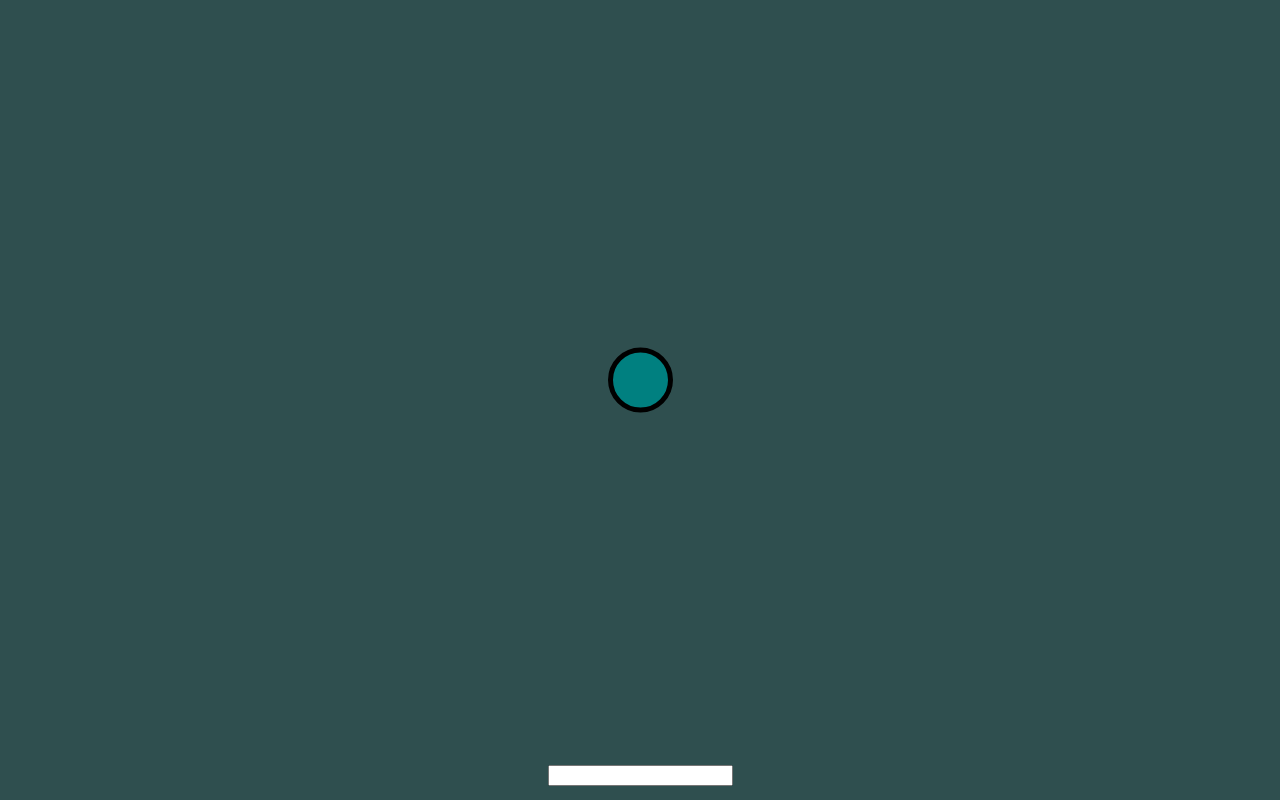
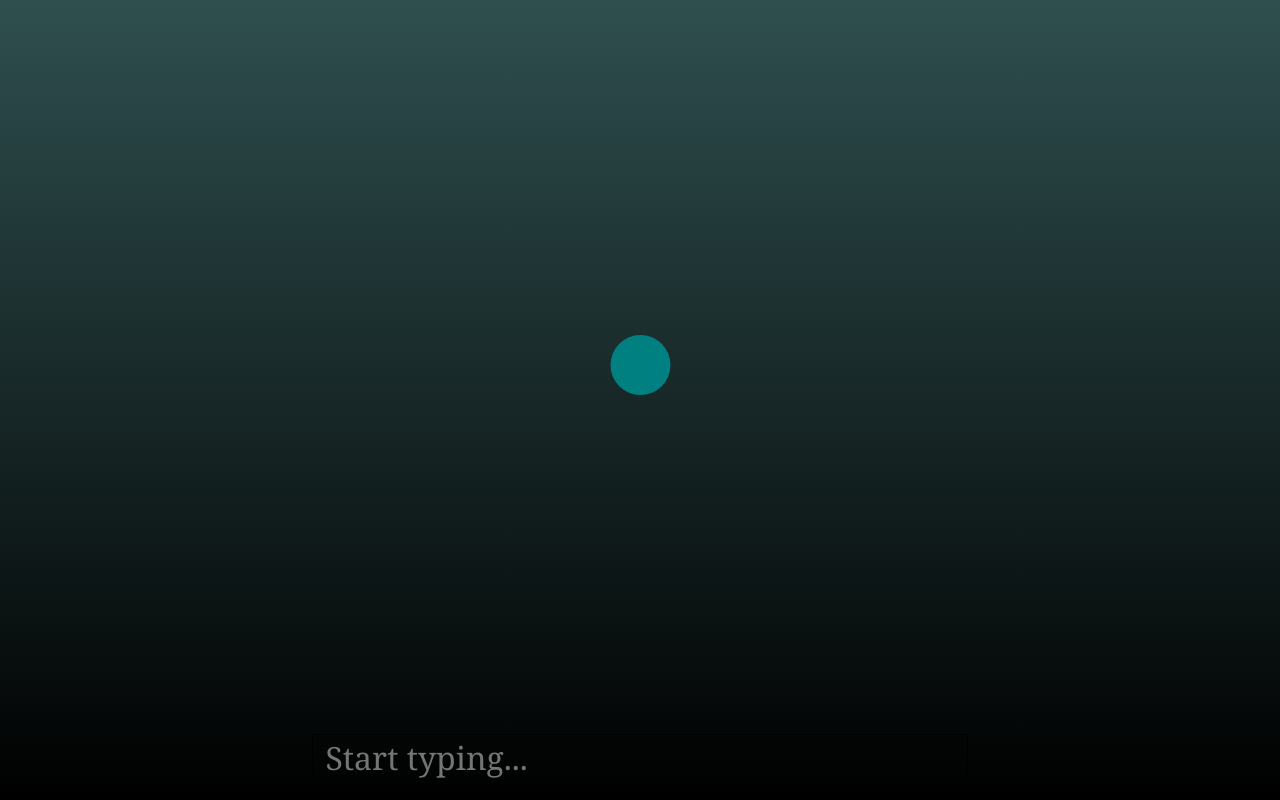
Before and after one commit to hyobokim/TrieBoard, a React (Create React App) app in the folder trieboard/: page / in a window 1280 px wide. Built offline with nearby package versions, Linux system fonts and the light colour scheme.

Commit message:
Changed background, added color highlights

```diff
--- a/trieboard/src/Components/ForceGraph/index.js
+++ b/trieboard/src/Components/ForceGraph/index.js
@@ -3,14 +3,26 @@ import TypeInput from "../TypeInput";
 import Trie from "../prefixTree";
 import * as d3 from "d3";
 
+/**
+ * Defining node types. Start nodes are the first letters in a word, end are the last letters, and middle
+ * are every node in between
+ */
+const NodeTypes = {
+    Start: "start",
+    End: "end",
+    Middle: "middle"
+}
+
 const ForceGraph = () => {
-    var margin = {top: 0, right: 5, bottom: 40, left: 100},
+    var margin = {top: 0, right: 5, bottom: 70, left: 100},
         width = window.innerWidth - margin.left - margin.right,
         height = window.innerHeight -margin.top - margin.bottom,
         node_radius = 30,
         text_size = "2em";
 
     const letterColors = {
+        // o and x and y are similar
+        // q and z are similar
         '': '#008080',
         'a': '#FF0000',
         'b': "#FF7F00",
@@ -33,7 +45,7 @@ const ForceGraph = () => {
         's': '#4F8F23',
         't': "#23628F",
         'u': '#6B238F',
-        'v': "#000000",
+        'v': "#2F4F4F",
         'w': '#737373',
         'x': "#CCCCCC",
         'y': '#E7E9B9',
@@ -42,7 +54,7 @@ const ForceGraph = () => {
     const [data, setData] = useState(
         // Data is ordered sequentially, i.e. most recent data is at the end of list
         {
-            "nodes": [{"id": "", "text": "", "group": "", "current": false, "endOfWord": false}],
+            "nodes": [{"id": "", "text": "", "group": "", "current": false, "endOfWord": false, "position": NodeTypes.Middle}],
             "links": []
         }
         );
@@ -76,17 +88,19 @@ const ForceGraph = () => {
         // add the text
         const nodeText = enteredNodeTextGroup
         .append("text")
-        .text(d => d.text)
+        .text(d => d.position === NodeTypes.Start ? d.text.toUpperCase() :  d.text)
         .attr("font-size", text_size)
         .style("dominant-baseline", "middle") // vertical alignment
         .style("text-anchor", "middle")       // horizontal alignment
 
+        // Select last two nodes to update
         const circleSelector = data.nodes.length > 2 ? `#${data.nodes.slice(-1)[0].id}, #${data.nodes.slice(-2)[0].id}` : "circle"
+
         // Style the circles
         svg.selectAll(circleSelector)
         .style("fill",  d => letterColors[d.id.slice(0, 1)])
-        .style("stroke", d => d.current ? "yellow" : "black")
-        .style("stroke-width", "5");
+        .style("stroke", d => d.current ? "yellow" : d.position === NodeTypes.Start ? "orange" : "black")
+        .style("stroke-width", d => (d.position === NodeTypes.Middle && !d.current) ? "0" : "5");
         node.append("title").text(d => d.id);
 
         let link = svg.selectAll("line")
@@ -97,14 +111,12 @@ const ForceGraph = () => {
         .append("line")
         .attr("stroke", "#999")
         .attr("stroke-opacity", 0.6)
+        .attr("stroke-width", "0.2em")
         .merge(link);
 
         const simulation = d3.forceSimulation(nodes)  // S3 simulation to apply forces between nodes in the graph
         .force("link", d3.forceLink(links).id(d => d.id))
         .force("charge", d3.forceManyBody().strength(-200))
-        // .force("x", d3.forceX())
-        // .force("y", d3.forceY())
-        // .force("center", d3.forceCenter(width / 2, height / 2))
         .force("collide", d3.forceCollide(50))
         .on("tick", ticked);
 
@@ -112,7 +124,7 @@ const ForceGraph = () => {
             simulation.force("center", d3.forceCenter(width / 2, height / 2));
         } else {
             simulation
-            // .force("center", d3.forceCenter().strength(0))
+            .force("center", d3.forceCenter().strength(0))
             .force("x", d3.forceX(width / 2))
             .force("y", d3.forceY(height / 2));
         }
@@ -168,9 +180,7 @@ const ForceGraph = () => {
 
         // Apply the zoom behavior to the SVG
         svg.call(zoomHandler);
-        // nodeTextGroup.call(zoomHandler);
         svg.call(zoomHandler.transform, prevZoom);
-
     }, [data])
 
     function addCurrentWordToGraph(word) {
@@ -182,17 +192,15 @@ const ForceGraph = () => {
         if (!(trie.hasSequence(word))) {
             // If the letters so far dont exist in the trie, create new nodes
             // Add a node to the data set so it shows up on the Force Graph
-
-            let lastNode = data["nodes"].slice(-1)[0];
-            lastNode.current = false // set the previous current node to false, as we are adding a new currrent
-
             const newState = [...data.nodes, {"id": word, "text": lastLetter, "group": word, "current": true, "endOfWord": false}];
 
             let newLinks;
             if (word.length === 1) {
                 newLinks = data.links;
+                newState.slice(-1)[0].position = NodeTypes.Start;
             } else {
                 newLinks = [...data.links, {"source": word, "target": word.slice(0, -1)}]
+                newState.slice(-1)[0].position = NodeTypes.Middle;
             }
             setData(
                 {
@@ -225,6 +233,7 @@ const ForceGraph = () => {
         let lastNode = data["nodes"].slice(-1)[0];
         lastNode.endOfWord = true;
         lastNode.current = false;
+        lastNode.position = NodeTypes.End;
 
         setData(
             {
--- /dev/null
+++ b/trieboard/src/Components/TypeInput/index.css
@@ -0,0 +1,13 @@
+.type-input {
+    background-color: rgba(0, 0, 0, 0.1);
+    color: darkgray;
+    width: 50%;
+    font-size: 2em;
+    border: 1px solid black;
+    font-family: Georgia, 'Times New Roman', Times, serif;
+    padding-left: 1%;
+}
+
+.type-input:focus {
+    outline: none;
+}
--- a/trieboard/src/Components/TypeInput/index.js
+++ b/trieboard/src/Components/TypeInput/index.js
@@ -1,4 +1,5 @@
 import { useState } from "react";
+import './index.css'
 
 const TypeInput = (props) => {
     const [inputValue, setInputValue] = useState('');
@@ -19,7 +20,7 @@ const TypeInput = (props) => {
     }
 
     return <span>
-        <input value={inputValue} type="text" onChange={(e) => updateInput(e)}/>
+        <input className="type-input" value={inputValue} type="text" placeholder="Start typing..." autoFocus onChange={(e) => updateInput(e)}/>
     </span>
 };
 
--- a/trieboard/src/index.css
+++ b/trieboard/src/index.css
@@ -5,7 +5,8 @@ body {
     sans-serif;
   -webkit-font-smoothing: antialiased;
   -moz-osx-font-smoothing: grayscale;
-  background-color: darkslategrey;
+  background-image: linear-gradient(darkslategrey, black);
+  /* background-color: darkslategrey; */
 }
 
 code {
```
